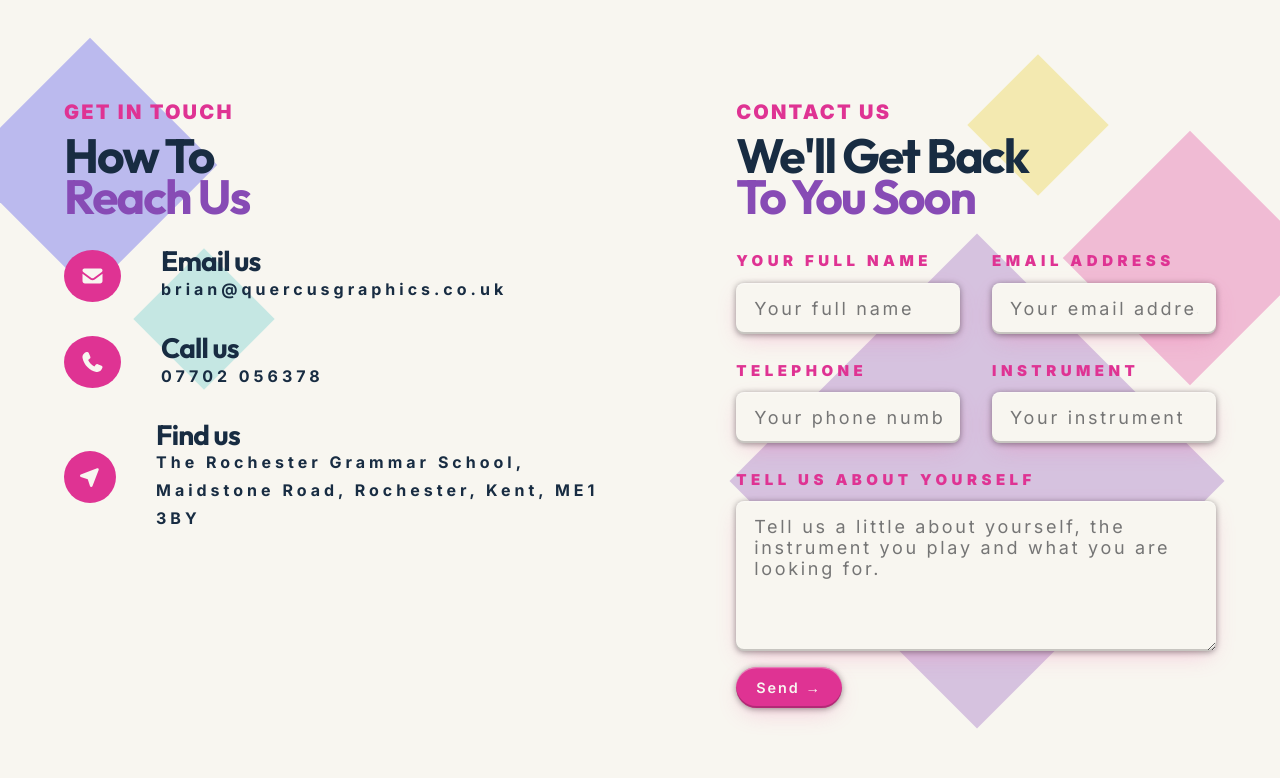
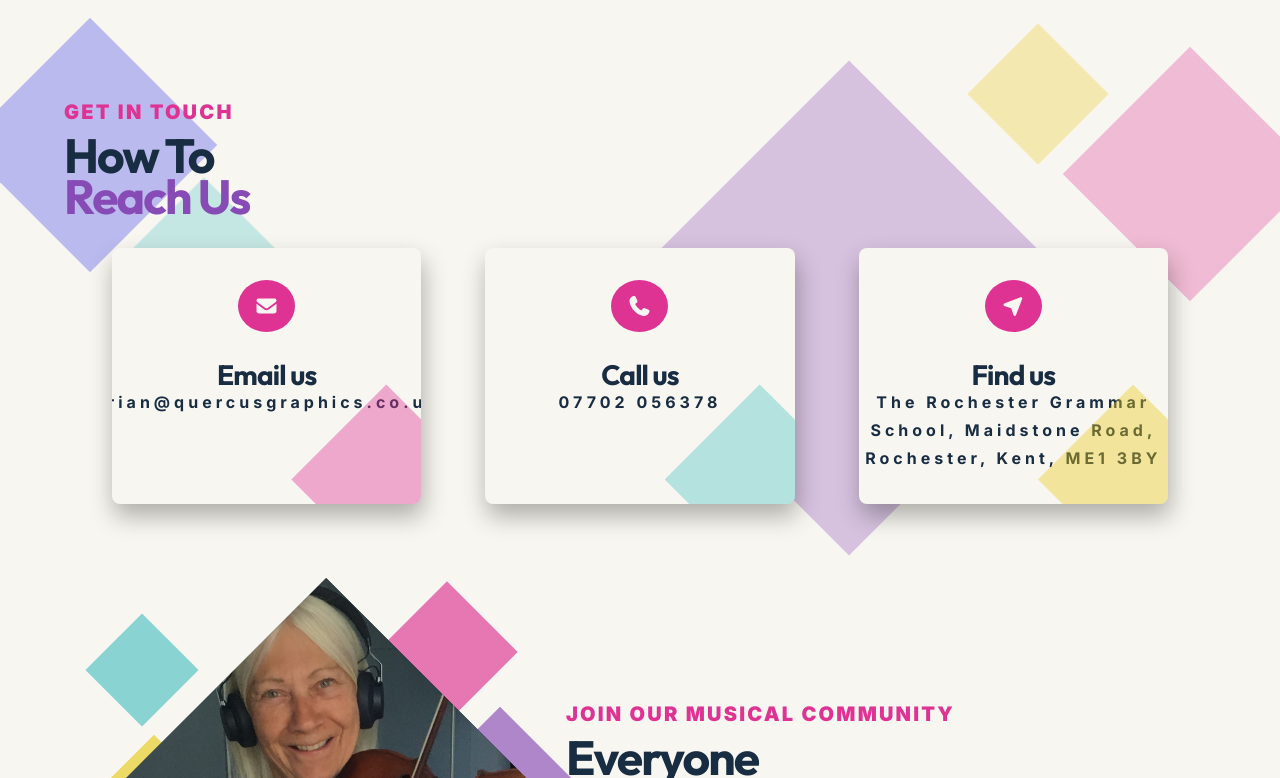
Before and after one commit to curveservices/kaleidoscope-music, a React (Vite) app: page /contact-us in a window 1280 px wide. Shown: the part 802-1580 px from the top of the page. Built offline with nearby package versions, Linux system fonts and the light colour scheme.

Commit message:
style: Update NextEvent panel width and adjust textImage padding for improved layout; enhance contact page styling and structure

```diff
--- a/src/components/nextEvent/index.scss
+++ b/src/components/nextEvent/index.scss
@@ -278,6 +278,9 @@
         &__mini {
             padding: 11px 12px;
         }
+        &__panel {
+            width: 340px;
+        }
 
         &__body {
             padding: 17px;
--- a/src/components/textImage/index.scss
+++ b/src/components/textImage/index.scss
@@ -6,7 +6,7 @@
   flex-direction: row-reverse;
   width: 100%;
   gap: 0.25rem;
-  padding: clamp(4rem, 8vw, 3rem) 1.5rem;
+  padding: var(--desktop-section);
 
   &__container {
     display: flex;
@@ -165,7 +165,7 @@
       display: flex;
       flex-direction: column-reverse;
       gap: 0rem;
-      padding-left: var(--mobile-section);
+      padding: var(--mobile-section);
     }
 
     &__image {
--- a/src/pages/contact/index.jsx
+++ b/src/pages/contact/index.jsx
@@ -9,11 +9,41 @@ import {
   faPhone,
 } from "@fortawesome/free-solid-svg-icons";
 import { Link } from "react-router-dom";
-import Button from "../../components/button";
 import useScrollState from "../../components/scrollState";
 import Helmet from "../../components/helmet";
 import "./index.scss";
-
+import IntroSection from "../../components/intro";
+import FeatureCard from "../../components/featureCards";
+const contactDetails = [
+  {
+    id: 1,
+    number: "01",
+    icon: faEnvelope,
+    title: "Email Us",
+    description: "brian@quercusgraphics.co.uk",
+    color: "var(--pink)",
+    display: "none",
+  },
+  {
+    id: 2,
+    number: "02",
+    icon: faPhone,
+    title: "Call us",
+    description: "07702 056378",
+    color: "var(--teal)",
+    display: "none",
+  },
+  {
+    id: 3,
+    number: "03",
+    icon: faLocationArrow,
+    title: "Find us",
+    description:
+      "The Rochester Grammar School, Maidstone Road, Rochester, Kent, ME1 3BY",
+    color: "var(--yellow)",
+    display: "none",
+  },
+];
 const Contact = () => {
   const FadeInSection = ({ children }) => {
     useScrollState();
@@ -80,9 +110,12 @@ const Contact = () => {
                   <span>Reach Us</span>
                 </h2>
               </div>
+
               <div className="contact__details-container">
                 <div className="contact__detail">
-                  <FontAwesomeIcon icon={faEnvelope} />
+                  <div className="contact__icon">
+                    <FontAwesomeIcon icon={faEnvelope} />
+                  </div>
                   <div className="email">
                     <h3>Email us</h3>
                     <Link
@@ -94,9 +127,16 @@ const Contact = () => {
                       brian@quercusgraphics.co.uk
                     </Link>
                   </div>
+                  <span
+                    className="contact__shape"
+                    style={{ background: "var(--pink)" }}
+                    aria-hidden="true"
+                  />
                 </div>
                 <div className="contact__detail">
-                  <FontAwesomeIcon icon={faPhone} />
+                  <div className="contact__icon">
+                    <FontAwesomeIcon icon={faPhone} />
+                  </div>
                   <div className="phone">
                     <h3>Call us</h3>
                     <Link
@@ -108,9 +148,17 @@ const Contact = () => {
                       07702 056378
                     </Link>
                   </div>
+                  <span
+                    className="contact__shape"
+                    style={{ background: "var(--teal)" }}
+                    aria-hidden="true"
+                  />
                 </div>
                 <div className="contact__detail">
-                  <FontAwesomeIcon icon={faLocationArrow} />
+                  <div className="contact__icon">
+                    <FontAwesomeIcon icon={faLocationArrow} />
+                  </div>
+
                   <div className="address">
                     <h3>Find us</h3>
                     <Link
@@ -123,10 +171,15 @@ const Contact = () => {
                       Kent, ME1 3BY
                     </Link>
                   </div>
+                  <span
+                    className="contact__shape"
+                    style={{ background: "var(--yellow)" }}
+                    aria-hidden="true"
+                  />
                 </div>
               </div>
             </div>
-            <div className="contact__form-section" id="join-us">
+            {/* <div className="contact__form-section" id="join-us">
               <div className="header">
                 <div className="eyebrow">Contact us</div>
                 <h2>
@@ -199,7 +252,7 @@ const Contact = () => {
                   </div>
                 </div>
               </form>
-            </div>
+            </div> */}
           </section>
         </FadeInSection>
         <FadeInSection>
--- a/src/pages/contact/index.scss
+++ b/src/pages/contact/index.scss
@@ -1,19 +1,36 @@
 .contact-page {
   .contact {
-    display: flex;
-    justify-content: space-evenly;
     padding: var(--desktop-section);
     .header span {
       color: var(--violet);
     }
     &__details-container {
-      width: 80%;
+      display: grid;
+      grid-template-columns: repeat(3,1fr);
+      gap: 4rem;
+      padding: 0 3rem;
     }
+
     &__detail {
+      position: relative;
       display: flex;
-      gap: 2.5rem;
+      flex-direction: column;
+      gap: 1.5rem;
       align-items: center;
-      margin-bottom: 2rem;
+      max-width: 500px;
+      overflow: hidden;
+      padding: 2rem 0rem;
+      background: var(--ivory);
+      box-shadow: var(--box-shadow);
+      border-radius: 8px;
+      text-align: center;
+      transition: all 0.3s ease;
+
+      &:hover {
+        transform: translateY(-6px);
+        box-shadow: var(--box-shadow-hover);
+      }
+
       svg {
         background-color: var(--pink);
         font-size: 20px;
@@ -33,63 +50,80 @@
           color: var(--pink);
         }
       }
+
     }
-    &__form-section {
-      width: 60%;
+    &__shape {
+      position: absolute;
+      z-index: 1;
+      right: -60px;
+      bottom: -70px;
+
+      width: 190px;
+      height: 190px;
+
+      clip-path: polygon(50% 0%, 100% 50%, 50% 100%, 0% 50%);
+
+      opacity: 0.4;
+      transition: transform 0.4s ease;
     }
-    &__form {
-      display: flex;
-      flex-direction: column;
-      gap: 1.5rem;
-    }
-    &__form-row {
-      display: grid;
-      grid-template-columns: repeat(2, 1fr);
-      gap: 2rem;
-    }
-    &__form-group {
-      display: flex;
-      flex-direction: column;
-      gap: 8px;
-      label {
-        font-family: var(--font-header);
-        font-size: 15px;
-        font-weight: 900;
-        letter-spacing: 0.3em;
-        text-transform: uppercase;
-        color: var(--pink);
-      }
-      input,
-      select,
-      textarea {
-        width: 100%;
-        padding: 15px 18px;
-        border: none;
-        border-radius: 8px;
-        outline: none;
-        color: var(--navy);
-        background: var(--ivory);
-        font-family: var(--font-body);
-        font-size: 18px;
-        letter-spacing: 0.15em;
-        box-shadow: var(--button);
-        transition: all 0.3s ease;
-        &:focus {
-          border-color: rgba(255, 192, 203, 1);
-          background: var(--ivory);
-          box-shadow: var(--button-hover);
-        }
-      }
-      textarea {
-        resize: vertical;
-        grid-column: span 2;
-        min-height: 150px;
-        width: 100%;
-      }
-    }
-    &__form-submit {
-      margin-top: 1rem;
-    }
+
+
+    // &__form-section {
+    //   width: 60%;
+    // }
+    // &__form {
+    //   display: flex;
+    //   flex-direction: column;
+    //   gap: 1.5rem;
+    // }
+    // &__form-row {
+    //   display: grid;
+    //   grid-template-columns: repeat(2, 1fr);
+    //   gap: 2rem;
+    // }
+    // &__form-group {
+    //   display: flex;
+    //   flex-direction: column;
+    //   gap: 8px;
+    //   label {
+    //     font-family: var(--font-header);
+    //     font-size: 15px;
+    //     font-weight: 900;
+    //     letter-spacing: 0.3em;
+    //     text-transform: uppercase;
+    //     color: var(--pink);
+    //   }
+    //   input,
+    //   select,
+    //   textarea {
+    //     width: 100%;
+    //     padding: 15px 18px;
+    //     border: none;
+    //     border-radius: 8px;
+    //     outline: none;
+    //     color: var(--navy);
+    //     background: var(--ivory);
+    //     font-family: var(--font-body);
+    //     font-size: 18px;
+    //     letter-spacing: 0.15em;
+    //     box-shadow: var(--button);
+    //     transition: all 0.3s ease;
+    //     &:focus {
+    //       border-color: rgba(255, 192, 203, 1);
+    //       background: var(--ivory);
+    //       box-shadow: var(--button-hover);
+    //     }
+    //   }
+    //   textarea {
+    //     resize: vertical;
+    //     grid-column: span 2;
+    //     min-height: 150px;
+    //     width: 100%;
+    //   }
+    // }
+    // &__form-submit {
+    //   margin-top: 1rem;
+    // }
 
     // Decorative floating diamonds
     &__diamond {
@@ -102,7 +136,7 @@
       pointer-events: none;
 
       &--pink {
-        top: 22%;
+        top: 15%;
         right: 0%;
         background: var(--pink);
       }
@@ -115,7 +149,7 @@
       }
 
       &--yellow {
-        top: 10%;
+        top: 8%;
         right: 15%;
         width: 100px;
         background: var(--yellow);
@@ -123,7 +157,7 @@
 
       &--violet {
         width: 350px;
-        right: 10%;
+        right: 20%;
         bottom: 15%;
         background: var(--violet);
       }
@@ -210,14 +244,19 @@
       padding: var(--mobile-section);
 
       &__details-container {
+        display: flex;
+        flex-direction: column;
         width: 100%;
+        padding: 0;
       }
 
       &__detail {
         display: flex;
-        flex-wrap: wrap;
-        gap: 1rem;
-
+        width: 350px;
+        padding: 2rem 1.5rem;
+      &__icon {
+        z-index: inherit;
+      }
         svg {
           z-index: -1;
           font-size: 18px;
```
